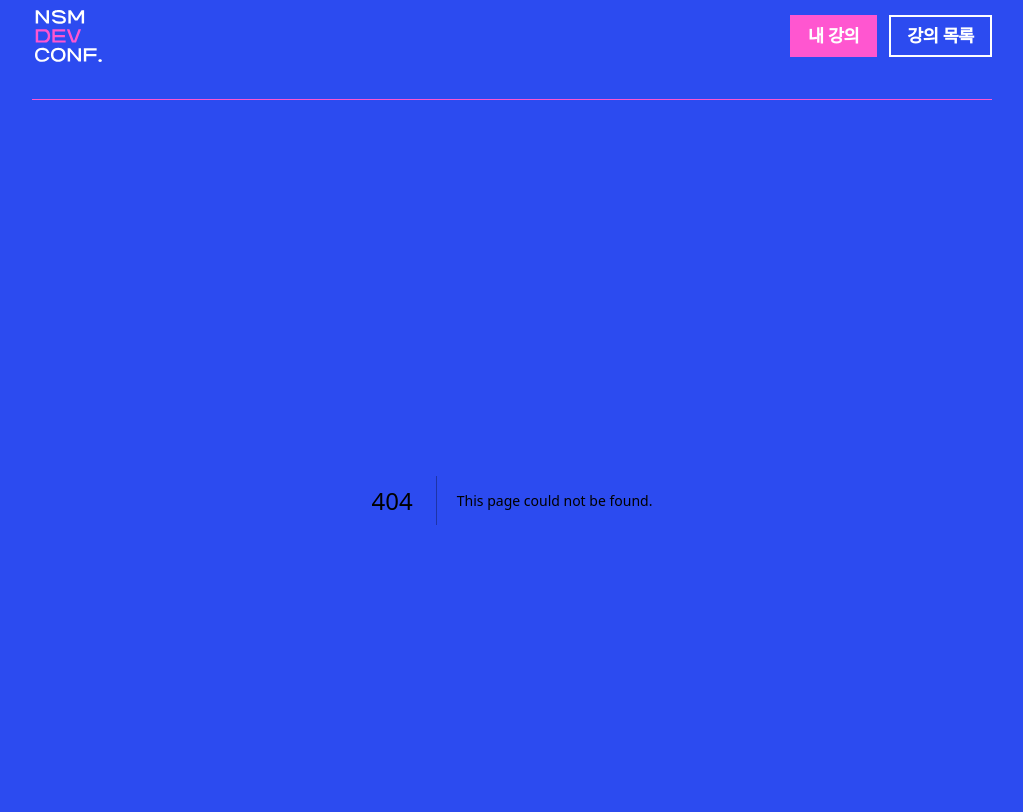
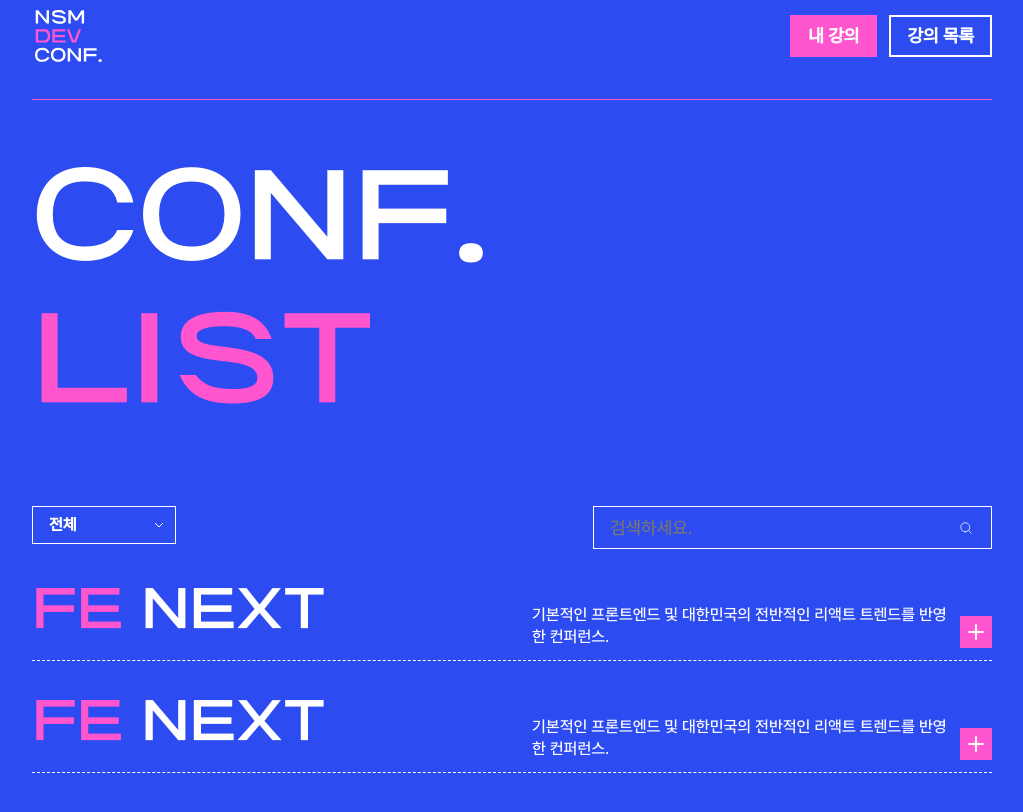
Before and after one commit to HaehunLee/NSM-DEV-CONF, a Next.js app: page /list in a window 1280 px wide. Before the commit this address had no page. Shown: the top 812 px of the page, without its empty margins (128-1151 px from the left). Built offline with nearby package versions, Linux system fonts and the light colour scheme.

Commit message:
Feat: 리스트 페이지 및 아이템 컴포넌트 개발

```diff
--- a/components/Header.tsx
+++ b/components/Header.tsx
@@ -2,6 +2,7 @@ import styled from '@emotion/styled';
 import { IconLogo } from './atoms/icons';
 import Button from './atoms/Button';
 import { theme } from '../styles/theme';
+import Link from 'next/link';
 
 const Header = () => {
   return (
@@ -10,7 +11,9 @@ const Header = () => {
         <IconLogo />
         <RightArea>
           <Button design='핑쿠핑크'>내 강의</Button>
-          <Button>강의 목록</Button>
+          <Link href='/list'>
+            <Button>강의 목록</Button>
+          </Link>
         </RightArea>
       </Content>
       <Line />
--- /dev/null
+++ b/components/molecules/List.tsx
@@ -0,0 +1,125 @@
+import styled from '@emotion/styled';
+import { theme } from '../../styles/theme';
+import { css } from '@emotion/react';
+
+const List = () => {
+  return (
+    <Box>
+      <Title>
+        <strong>FE&nbsp;</strong>
+        NEXT
+      </Title>
+      <Content>
+        기본적인 프론트엔드 및 대한민국의 전반적인 리액트 트렌드를 반영한
+        컨퍼런스.
+      </Content>
+      <PlusButton />
+    </Box>
+  );
+};
+
+export default List;
+
+const Box = styled.div`
+  display: flex;
+  align-items: flex-end;
+
+  padding: 12px 0;
+  width: 100%;
+  height: 100px;
+
+  border-bottom: 1px dashed #ffffff;
+`;
+
+const Title = styled.h2`
+  width: 500px;
+
+  font-family: 'neurimbo Gothic';
+  font-style: normal;
+  font-weight: 400;
+  font-size: 72px;
+  color: #ffffff;
+
+  strong {
+    color: ${theme.colors.핑쿠핑크};
+  }
+`;
+
+const Content = styled.p`
+  flex: 1;
+  line-height: 140%;
+  color: #ffffff;
+`;
+
+const PlusButton = () => {
+  return (
+    <button
+      css={css`
+        display: flex;
+        justify-content: center;
+        align-items: center;
+
+        width: 32px;
+        height: 32px;
+
+        background-color: ${theme.colors.핑쿠핑크};
+      `}
+    >
+      <svg
+        width='16'
+        height='16'
+        viewBox='0 0 16 16'
+        fill='none'
+        xmlns='http://www.w3.org/2000/svg'
+      >
+        <path
+          d='M8 1V15'
+          stroke='white'
+          stroke-width='2'
+          stroke-linecap='round'
+          stroke-linejoin='round'
+        />
+        <path
+          d='M1 8H15'
+          stroke='white'
+          stroke-width='2'
+          stroke-linecap='round'
+          stroke-linejoin='round'
+        />
+      </svg>
+    </button>
+  );
+};
+
+const MinusButton = () => {
+  return (
+    <button
+      css={css`
+        display: flex;
+        justify-content: center;
+        align-items: center;
+
+        width: 32px;
+        height: 32px;
+
+        background-color: ${theme.colors.연한쁠루블루};
+      `}
+    >
+      <svg
+        width='16'
+        height='2'
+        viewBox='0 0 16 2'
+        fill='none'
+        xmlns='http://www.w3.org/2000/svg'
+      >
+        <path
+          d='M1 1H15'
+          stroke='black'
+          stroke-width='2'
+          stroke-linecap='round'
+          stroke-linejoin='round'
+        />
+      </svg>
+    </button>
+  );
+};
--- /dev/null
+++ b/pages/list.tsx
@@ -0,0 +1,68 @@
+import styled from '@emotion/styled';
+import { theme } from '../styles/theme';
+import { css } from '@emotion/react';
+import Dropdown from '../components/molecules/Dropdown';
+import InputGroup from '../components/molecules/Input';
+import { IconSearch } from '../components/atoms/icons';
+import List from '../components/molecules/List';
+
+const ListPage = () => {
+  return (
+    <div
+      css={css`
+        padding: 60px 0;
+
+        display: flex;
+        flex-direction: column;
+        gap: 60px;
+      `}
+    >
+      <H1>
+        CONF.
+        <br />
+        <strong>LIST</strong>
+      </H1>
+      <Content>
+        <ListHeader>
+          <Dropdown>
+            <option>전체</option>
+          </Dropdown>
+          <InputGroup
+            placeholder='검색하세요.'
+            rightIcon={<IconSearch width='18px' height='18px' />}
+          />
+        </ListHeader>
+        <List />
+        <List />
+      </Content>
+    </div>
+  );
+};
+
+export default ListPage;
+
+const H1 = styled.h1`
+  font-family: 'neurimbo Gothic';
+  font-style: normal;
+  font-weight: 400;
+  font-size: 160px;
+  line-height: 79%;
+  /* or 126px */
+
+  color: #ffffff;
+
+  strong {
+    color: ${theme.colors.핑쿠핑크};
+  }
+`;
+
+const Content = styled.div`
+  display: flex;
+  flex-direction: column;
+  gap: 12px;
+`;
+
+const ListHeader = styled.div`
+  display: flex;
+  justify-content: space-between;
+`;
```
